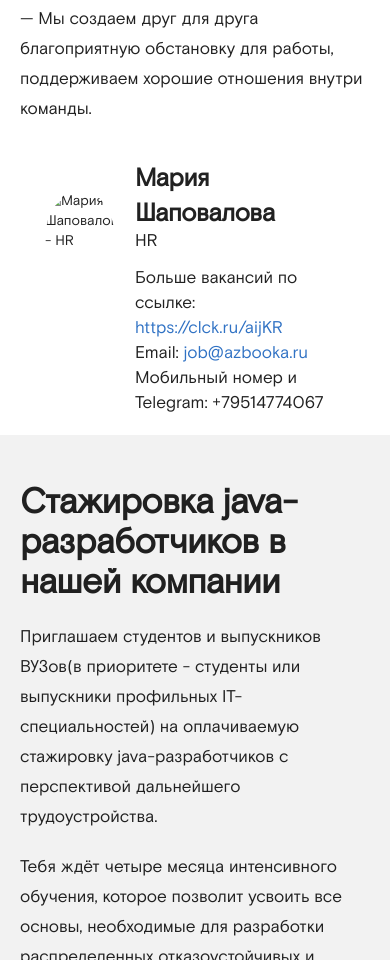
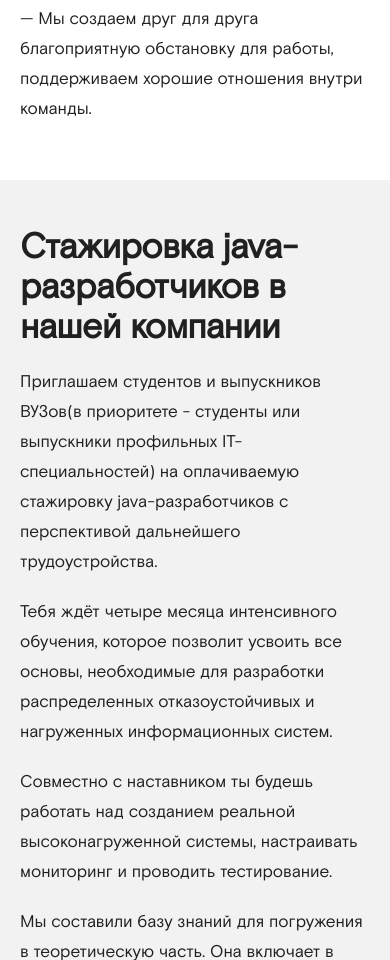
Before and after one commit to Azbooka/azbooka.github.io, a plain HTML site: page index.html in a window 390 px wide. Shown: the part 1778-2738 px from the top of the page. Drawn offline with nearby package versions, Linux system fonts and the light colour scheme.

Commit message:
Delete unusable file

```diff
--- a/index.html
+++ b/index.html
@@ -12,20 +12,15 @@
     <title>azbooka</title>
     <meta name="description" content="">
     <meta name="viewport" content="width=device-width">
-    <meta name="msapplication-TileImage" content="favicon.ico">
-    <link rel="icon" type="image/ico" href="favicon.ico" />
-    <!-- Place favicon.ico and apple-touch-icon.png in the root directory -->
+    <meta name="application" content="favicon.svg">
+    <link rel="icon" type="image/svg" href="favicon.svg" />
 
-    <!-- build:css({.tmp,app}) styles/main.css -->
     <link rel="stylesheet" href="styles/bootstrap.css">
     <link rel="stylesheet" href="styles/main.css">
     <!-- endbuild -->
 </head>
 
 <body ng-app="azbookaApp">
-    <!--[if lt IE 7]>
-      <p class="chromeframe">You are using an outdated browser. <a href="http://browsehappy.com/">Upgrade your browser today</a> or <a href="http://www.google.com/chromeframe/?redirect=true">install Google Chrome Frame</a> to better experience this site.</p>
-    <![endif]-->
 
     <!--[if lt IE 9]>
       <script src="bower_components/es5-shim/es5-shim.js"></script>
--- a/views/main.html
+++ b/views/main.html
@@ -136,30 +136,6 @@
                 </div>
             </div>
         </section>
-
-        <div class="show-mobile our-hr">
-            <div class="our-hr__img">
-                <img src="images/hr-photo.jpg" alt="Мария Шаповалова - HR">
-            </div>
-            <div class="our-hr__content">
-                <h2 class="our-hr__head">
-                    Мария Шаповалова
-                </h2>
-                <div class="our-hr__position">
-                    HR
-                </div>
-                <div class="our-hr__simple-text">
-                    Больше вакансий по ссылке: <a href="https://clck.ru/aijKR">https://clck.ru/aijKR</a>
-                </div>
-                <div class="our-hr__simple-text">
-                    Email: <a href="mailto:job@azbooka.ru">job@azbooka.ru</a>
-                </div>
-                <div class="our-hr__simple-text">
-                    Мобильный номер и Telegram:
-                    <a href="tel:89514774067" class="no-color">+79514774067</a>
-                </div>
-            </div>
-        </div>
 
         <section id="internship">
             <div class="container">
```
Also changed, not shown: favicon.svg (added).
